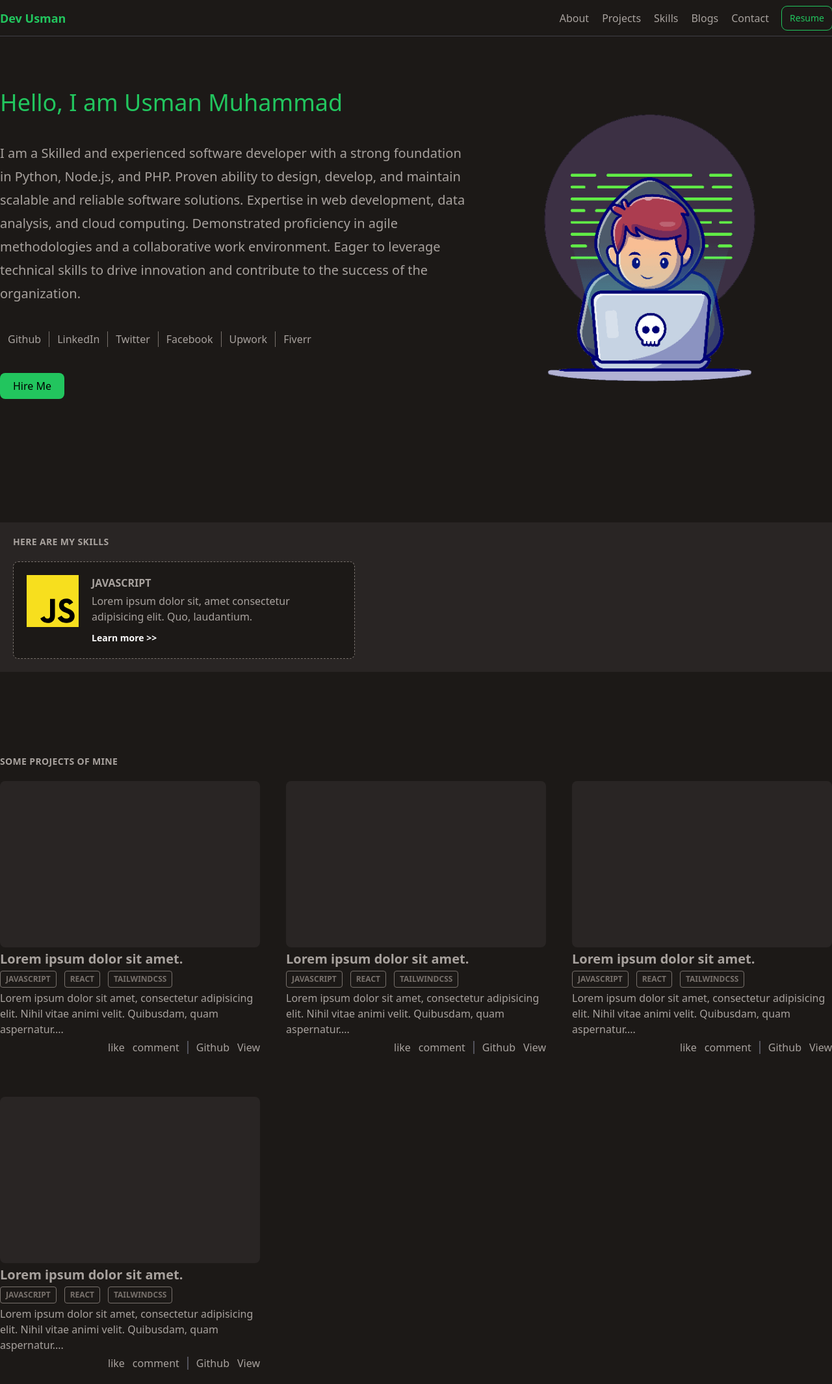
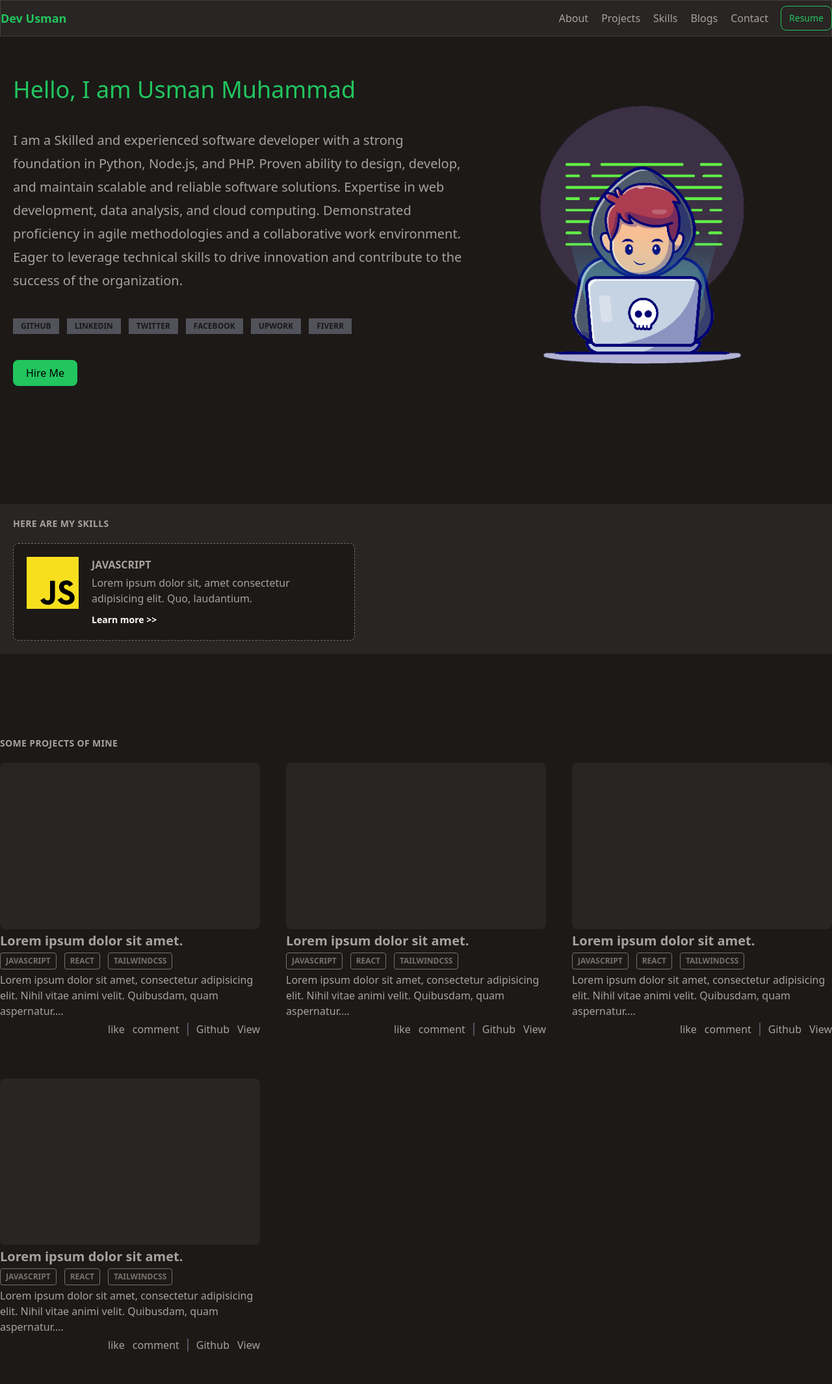
Before and after one commit to usmaarn/portfolio, a Flask app: page / in a window 1280 px wide. Shown: the whole page at 65% size. After the commit the page ends 2080 px from the top, so only its background shows below. Run offline with Flask 3, Linux system fonts and the light colour scheme.

Commit message:
2024-03-27 09:50:44.965391 - 8c6e5fb4-dc03-4ca2-9c6d-d9c17e7db225

```diff
--- a/portfolio/static/css/app.css
+++ b/portfolio/static/css/app.css
@@ -15,59 +15,26 @@ section .heading {
 
 /* Home Header */
 
-.home .header {
-  display: flex;
-  height: 100vh;
-  max-height: 600px;
-  align-items: center;
-}
-
-.home .header .about {
-  display: flex;
-  flex-direction: column;
-  align-items: flex-start;
-  justify-content: center;
-  gap: 2.5rem;
-}
-
-.home .header .about h3 {
-  font-size: 2.25rem;
-  line-height: 2.5rem;
-  font-weight: 500;
-  --tw-text-opacity: 1;
-  color: rgb(34 197 94 / var(--tw-text-opacity));
-}
-
-.home .header .about .bio {
-  max-width: 768px;
-  font-size: 1.25rem;
-  font-weight: 300;
-  line-height: 2.25rem;
-  --tw-text-opacity: 1;
-  color: rgb(168 162 158 / var(--tw-text-opacity));
-}
-
 .home .header .about .socials {
   display: flex;
+  flex-wrap: wrap;
   align-items: center;
+  gap: 0.75rem;
 }
 
 .home .header .about .socials a {
-  border-right-width: 1px;
-  --tw-border-opacity: 1;
-  border-right-color: rgb(120 113 108 / var(--tw-border-opacity));
+  --tw-bg-opacity: 1;
+  background-color: rgb(82 82 91 / var(--tw-bg-opacity));
   padding-left: 0.75rem;
   padding-right: 0.75rem;
-}
-
-.home .header .about .socials a:last-child {
-  border-right-width: 0px;
-}
-
-.home .header .about .socials a:hover {
+  padding-top: 0.25rem;
+  padding-bottom: 0.25rem;
+  font-size: 0.75rem;
+  line-height: 1rem;
+  font-weight: 600;
+  text-transform: uppercase;
   --tw-text-opacity: 1;
-  color: rgb(34 197 94 / var(--tw-text-opacity));
-  text-decoration-line: underline;
+  color: rgb(24 24 27 / var(--tw-text-opacity));
 }
 
 /* Home Skills */
@@ -653,6 +620,18 @@ video {
   position: static;
 }
 
+.fixed {
+  position: fixed;
+}
+
+.left-0 {
+  left: 0px;
+}
+
+.top-0 {
+  top: 0px;
+}
+
 .mx-auto {
   margin-left: auto;
   margin-right: auto;
@@ -670,12 +649,8 @@ video {
   margin-left: auto;
 }
 
-.mt-10 {
-  margin-top: 2.5rem;
-}
-
-.mb-5 {
-  margin-bottom: 1.25rem;
+.mt-16 {
+  margin-top: 4rem;
 }
 
 .block {
@@ -746,6 +701,18 @@ video {
   width: 0.125rem;
 }
 
+.w-20 {
+  width: 5rem;
+}
+
+.w-full {
+  width: 100%;
+}
+
+.max-w-screen-md {
+  max-width: 768px;
+}
+
 .max-w-screen-xl {
   max-width: 1280px;
 }
@@ -754,8 +721,16 @@ video {
   max-width: 24rem;
 }
 
+.flex-col {
+  flex-direction: column;
+}
+
 .flex-wrap {
   flex-wrap: wrap;
+}
+
+.items-start {
+  align-items: flex-start;
 }
 
 .items-center {
@@ -766,31 +741,20 @@ video {
   justify-content: flex-end;
 }
 
+.justify-center {
+  justify-content: center;
+}
+
 .gap-10 {
   gap: 2.5rem;
-}
-
-.gap-5 {
-  gap: 1.25rem;
 }
 
 .gap-3 {
   gap: 0.75rem;
 }
 
-.gap-x-10 {
-  -moz-column-gap: 2.5rem;
-       column-gap: 2.5rem;
-}
-
-.gap-y-16 {
-  row-gap: 4rem;
-}
-
-.space-y-3 > :not([hidden]) ~ :not([hidden]) {
-  --tw-space-y-reverse: 0;
-  margin-top: calc(0.75rem * calc(1 - var(--tw-space-y-reverse)));
-  margin-bottom: calc(0.75rem * var(--tw-space-y-reverse));
+.gap-5 {
+  gap: 1.25rem;
 }
 
 .space-y-1 > :not([hidden]) ~ :not([hidden]) {
@@ -799,24 +763,16 @@ video {
   margin-bottom: calc(0.25rem * var(--tw-space-y-reverse));
 }
 
+.rounded {
+  border-radius: 0.25rem;
+}
+
 .rounded-lg {
   border-radius: 0.5rem;
 }
 
-.rounded {
-  border-radius: 0.25rem;
-}
-
 .border {
   border-width: 1px;
-}
-
-.border-b {
-  border-bottom-width: 1px;
-}
-
-.border-r {
-  border-right-width: 1px;
 }
 
 .border-dashed {
@@ -828,19 +784,14 @@ video {
   border-color: rgb(120 113 108 / var(--tw-border-opacity));
 }
 
-.border-zinc-700 {
+.border-stone-800 {
   --tw-border-opacity: 1;
-  border-color: rgb(63 63 70 / var(--tw-border-opacity));
+  border-color: rgb(41 37 36 / var(--tw-border-opacity));
 }
 
 .border-stone-700 {
   --tw-border-opacity: 1;
   border-color: rgb(68 64 60 / var(--tw-border-opacity));
-}
-
-.border-stone-600 {
-  --tw-border-opacity: 1;
-  border-color: rgb(87 83 78 / var(--tw-border-opacity));
 }
 
 .bg-green-500 {
@@ -858,27 +809,28 @@ video {
   background-color: rgb(28 25 23 / var(--tw-bg-opacity));
 }
 
-.bg-zinc-700 {
-  --tw-bg-opacity: 1;
-  background-color: rgb(63 63 70 / var(--tw-bg-opacity));
-}
-
 .bg-zinc-600 {
   --tw-bg-opacity: 1;
   background-color: rgb(82 82 91 / var(--tw-bg-opacity));
 }
 
-.bg-stone-700 {
+.bg-zinc-900 {
   --tw-bg-opacity: 1;
-  background-color: rgb(68 64 60 / var(--tw-bg-opacity));
+  background-color: rgb(24 24 27 / var(--tw-bg-opacity));
 }
 
-.p-2 {
-  padding: 0.5rem;
+.bg-zinc-800 {
+  --tw-bg-opacity: 1;
+  background-color: rgb(39 39 42 / var(--tw-bg-opacity));
 }
 
 .p-5 {
   padding: 1.25rem;
+}
+
+.px-2 {
+  padding-left: 0.5rem;
+  padding-right: 0.5rem;
 }
 
 .px-5 {
@@ -934,16 +881,16 @@ video {
   font-weight: 300;
 }
 
+.font-medium {
+  font-weight: 500;
+}
+
 .font-normal {
   font-weight: 400;
 }
 
 .font-semibold {
   font-weight: 600;
-}
-
-.font-medium {
-  font-weight: 500;
 }
 
 .uppercase {
@@ -960,14 +907,9 @@ video {
   color: rgb(34 197 94 / var(--tw-text-opacity));
 }
 
-.text-white {
+.text-stone-400 {
   --tw-text-opacity: 1;
-  color: rgb(255 255 255 / var(--tw-text-opacity));
-}
-
-.text-stone-300 {
-  --tw-text-opacity: 1;
-  color: rgb(214 211 209 / var(--tw-text-opacity));
+  color: rgb(168 162 158 / var(--tw-text-opacity));
 }
 
 .text-stone-500 {
@@ -975,24 +917,9 @@ video {
   color: rgb(120 113 108 / var(--tw-text-opacity));
 }
 
-.text-stone-400 {
+.text-white {
   --tw-text-opacity: 1;
-  color: rgb(168 162 158 / var(--tw-text-opacity));
-}
-
-.text-stone-900 {
-  --tw-text-opacity: 1;
-  color: rgb(28 25 23 / var(--tw-text-opacity));
-}
-
-.text-stone-700 {
-  --tw-text-opacity: 1;
-  color: rgb(68 64 60 / var(--tw-text-opacity));
-}
-
-.text-stone-600 {
-  --tw-text-opacity: 1;
-  color: rgb(87 83 78 / var(--tw-text-opacity));
+  color: rgb(255 255 255 / var(--tw-text-opacity));
 }
 
 .hover\:bg-stone-500:hover {
@@ -1018,12 +945,12 @@ video {
     display: flex;
   }
 
+  .md\:max-h-\[600px\] {
+    max-height: 600px;
+  }
+
   .md\:grid-cols-2 {
     grid-template-columns: repeat(2, minmax(0, 1fr));
-  }
-
-  .md\:gap-y-16 {
-    row-gap: 4rem;
   }
 
   .md\:gap-x-10 {
@@ -1031,14 +958,21 @@ video {
          column-gap: 2.5rem;
   }
 
-  .md\:px-0 {
-    padding-left: 0px;
-    padding-right: 0px;
+  .md\:gap-y-16 {
+    row-gap: 4rem;
   }
 
-  .md\:py-5 {
-    padding-top: 1.25rem;
-    padding-bottom: 1.25rem;
+  .md\:p-0 {
+    padding: 0px;
+  }
+
+  .md\:text-xl {
+    font-size: 1.25rem;
+    line-height: 1.75rem;
+  }
+
+  .md\:leading-9 {
+    line-height: 2.25rem;
   }
 }
 
--- a/portfolio/templates/base.html
+++ b/portfolio/templates/base.html
@@ -13,7 +13,7 @@
         {% include 'layouts/navbar.html' %}
     </header>
 
-    <main class="max-w-screen-xl mx-auto p-2 md:py-5 md:px-0">
+    <main class="max-w-screen-xl mx-auto">
         {% block content %}
         <h1 class="text-4xl font-bold">Hello from Dev Usman</h1>
         {% endblock %}
--- a/portfolio/templates/layouts/navbar.html
+++ b/portfolio/templates/layouts/navbar.html
@@ -1,5 +1,5 @@
-<nav class="h-14 border-b border-zinc-700">
-    <div class="h-full max-w-screen-xl mx-auto flex items-center gap-5">
+<nav class="fixed top-0 left-0 w-full bg-stone-800 h-14 border border-stone-700">
+    <div class="p-5 md:p-0 h-full max-w-screen-xl mx-auto flex items-center gap-5">
         <a class="font-bold text-green-500 text-lg" href="/">Dev Usman</a>
         <ul class="ml-auto hidden md:flex items-center gap-5">
             <li><a href="#">About</a></li>
--- a/portfolio/templates/parts/home/header.html
+++ b/portfolio/templates/parts/home/header.html
@@ -1,7 +1,7 @@
-<section class="header">
-    <div class="about">
-        <h3>Hello, I am Usman Muhammad</h3>
-        <p class="bio">
+<section class="header p-5 flex md:max-h-[600px] items-center mt-16">
+    <div class="about flex flex-col items-start justify-center gap-10">
+        <h3 class="text-4xl text-green-500 font-medium">Hello, I am Usman Muhammad</h3>
+        <p class="bi0 md:text-xl text-stone-400 font-light max-w-screen-md md:leading-9">
             I am a Skilled and experienced software developer with a strong foundation in Python, Node.js, and PHP.
             Proven
             ability to
```
Also changed, not shown: other parts of portfolio/static/css/app.css (+11 -36 lines), src/css/home.css (+2 -18 lines).
